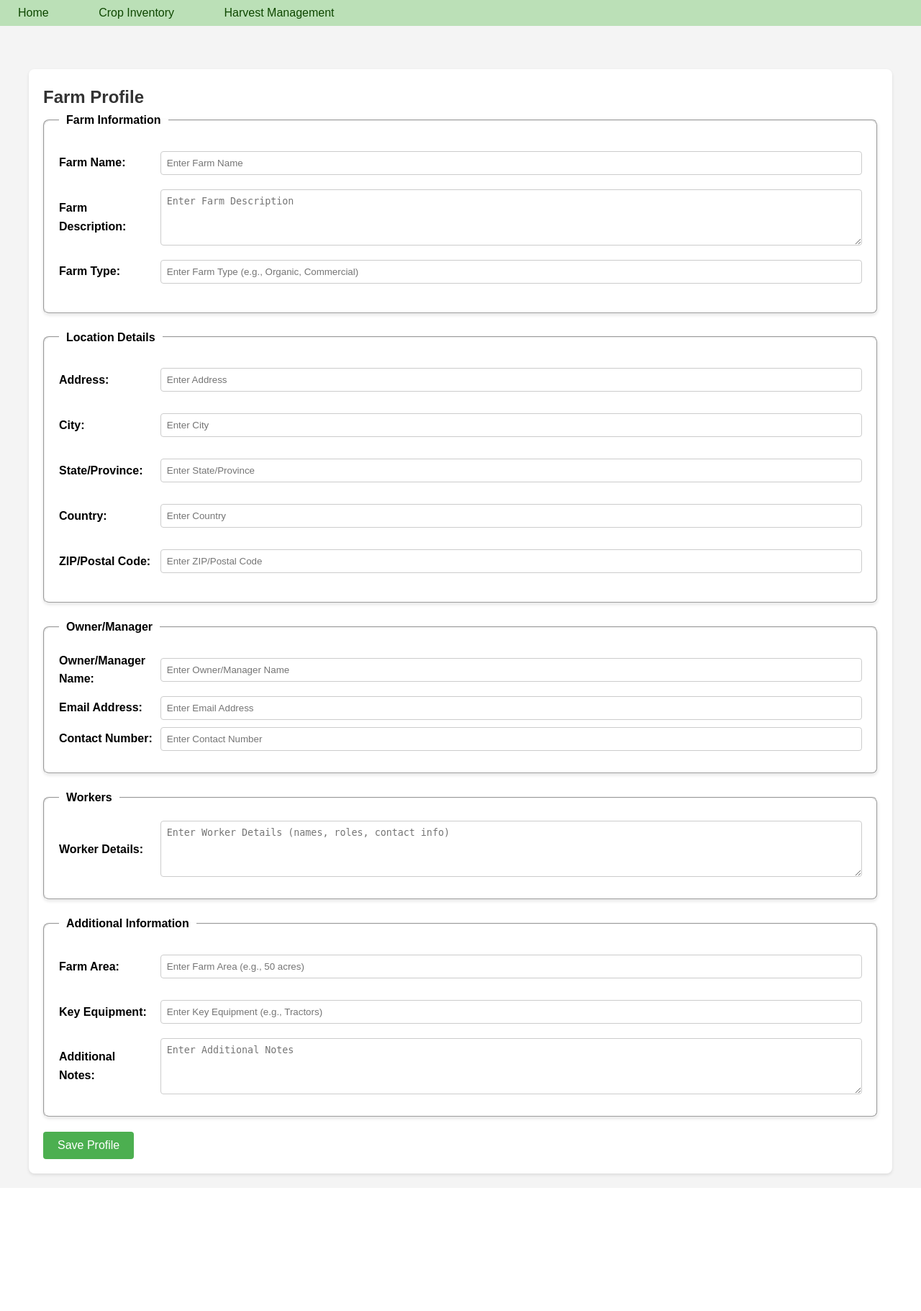
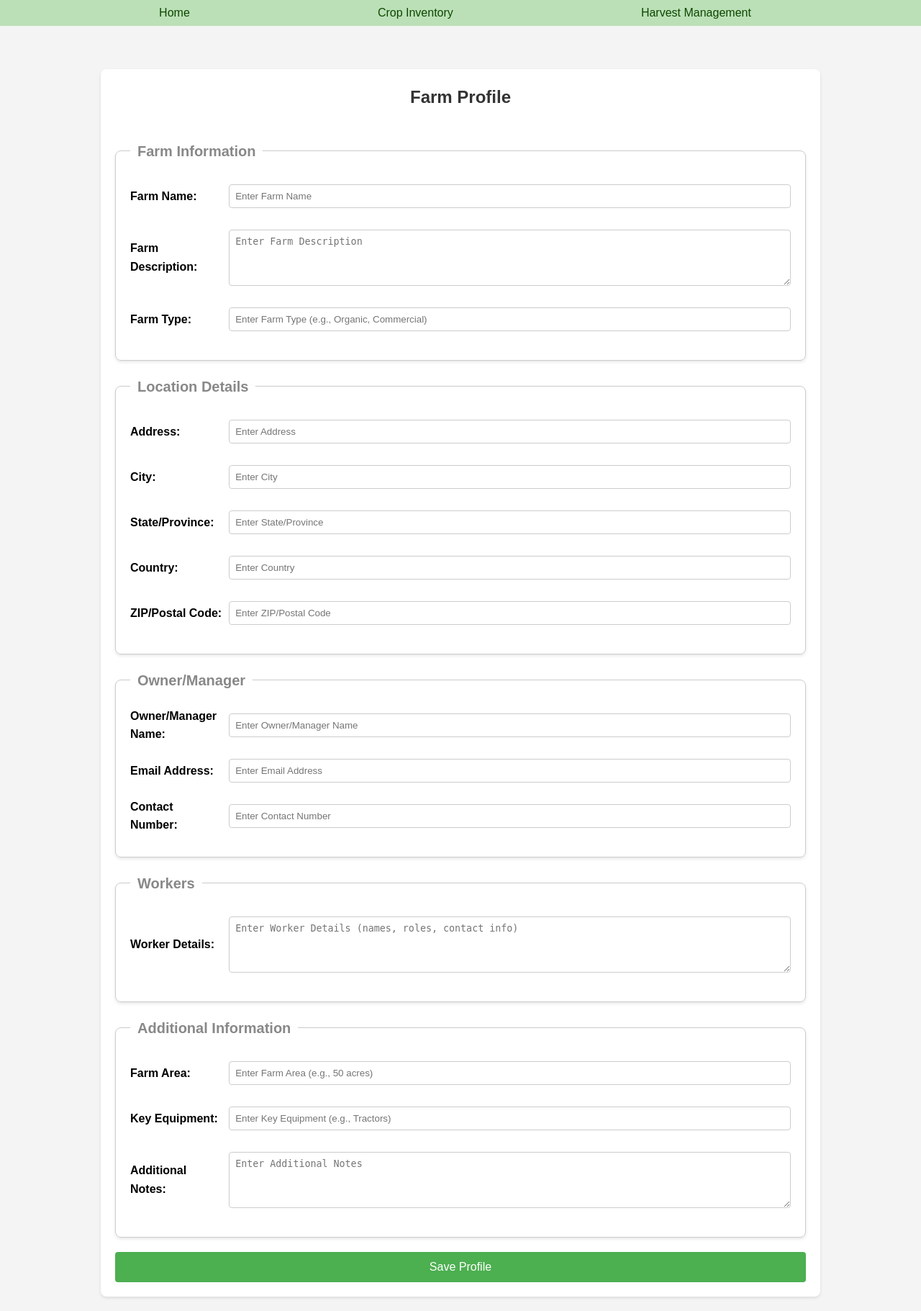
Before and after one commit to jei707/Crop-Inventory-Management-System, a Flask app: page /profile in a window 1280 px wide. Shown: the part 70-1891 px from the top of the page at 72% size. Before the commit the page ends 1705 px from the top, so only its background shows below. Run offline with Flask 3, Linux system fonts and the light colour scheme.

Commit message:
Update style.css

```diff
--- a/static/style.css
+++ b/static/style.css
@@ -71,7 +71,9 @@ nav ul li a:hover {
     list-style: none; /* Removes default bullet points */
     padding: 0;
     margin: 0;
-    text-align: left; /* Centers the items horizontally */
+    display: flex; /* Use flexbox for alignment */
+    justify-content: space-evenly; /* Evenly spread out the items */
+    text-align: center; /* Center-align the text */
 }
 
 .main-nav ul li {
@@ -313,3 +315,156 @@ td button:hover {
         align-items: flex-start;
     }
 }
+
+/* Profile Header Styling */
+.profile-header {
+    display: flex; /* Align items in a row */
+    align-items: center; /* Vertically align the logo and heading */
+    margin-bottom: 20px; /* Add spacing below the header */
+}
+
+.profile-header img.profile-logo {
+    width: 50px; /* Adjust the size of the logo */
+    height: 50px; /* Ensure the logo is square */
+    margin-right: 15px; /* Add spacing between the logo and heading */
+    border-radius: 50%; /* Make the logo circular */
+    object-fit: cover; /* Ensure the logo fits well within its dimensions */
+}
+
+.profile-header h2 {
+    margin: 0; /* Remove default margin for better alignment */
+    font-size: 24px; /* Adjust font size for the heading */
+    color: #333; /* Set heading color */
+}
+
+/* Make the container wider */
+.container {
+    margin-top: 60px;
+    padding: 20px;
+    max-width: 1000px; /* Increased max width */
+    margin-left: auto;
+    margin-right: auto;
+}
+
+/* Make the input elements wider */
+.input-group input,
+.input-group textarea {
+    width: 100%; /* Full width of the container */
+    max-width: 100%; /* Ensure they take up the full width available */
+    padding: 10px; /* Increased padding for better spacing */
+}
+
+/* Adjust button width to match form elements */
+button#save-button {
+    width: 100%;
+    padding: 12px;
+    font-size: 16px;
+}
+
+/* Profile Form Styling */
+#farm-form {
+    background-color: white;
+    padding: 20px;
+    border-radius: 8px;
+    box-shadow: 0 0 10px rgba(0, 0, 0, 0.1);
+    max-width: 600px;
+    margin: 0 auto;
+}
+
+
+fieldset {
+    border: 1px solid #ccc;
+    border-radius: 4px;
+    padding: 15px;
+    margin-bottom: 20px;
+}
+
+legend {
+    font-size: 20px;
+    font-weight: bold;
+    color: #888;
+}
+
+
+textarea, input[type="text"], input[type="email"], input[type="tel"] {
+    width: 100%;
+    padding: 10px;
+    margin: 10px 0;
+    border: 1px solid #ccc;
+    border-radius: 4px;
+}
+
+
+button#save-button:hover {
+    background-color: #45a049;
+}
+
+/* Profile Header Styling */
+.profile-header {
+    display: flex;
+    align-items: center;
+    margin-bottom: 20px;
+}
+
+.profile-logo {
+    width: 50px;
+    height: 50px;
+    border-radius: 50%;
+    margin-right: 20px;
+}
+
+/* Mobile Responsiveness */
+@media (max-width: 768px) {
+    .container {
+        padding: 10px;
+    }
+
+    #farm-form {
+        width: 100%;
+        padding: 10px;
+    }
+
+    button#save-button {
+        width: 100%;
+    }
+
+    nav ul {
+        flex-direction: column;
+        align-items: center;
+    }
+
+    nav ul li {
+        margin-bottom: 10px;
+    }
+}
+
+/* Align the h2 in the profile header with the form */
+.profile-header h2 {
+    color: #333;
+    text-align: left; /* Align the heading text to the left */
+    margin-bottom: 20px; /* Space below the heading */
+    max-width: 600px; /* Matches the form width */
+    margin-left: auto;
+    margin-right: auto;
+}
+
+
+/* Overview Section */
+#overview-container {
+    background-color: white;
+    padding: 20px;
+    border-radius: 8px;
+    box-shadow: 0 0 10px rgba(0, 0, 0, 0.1);
+}
+
+.overview-summary h2 {
+    font-size: 18px;
+    color: #333;
+    margin-bottom: 10px;
+}
+
+/* Chart Styling */
+canvas {
+    max-width: 100%;
+    margin-top: 20px;
+}
```
